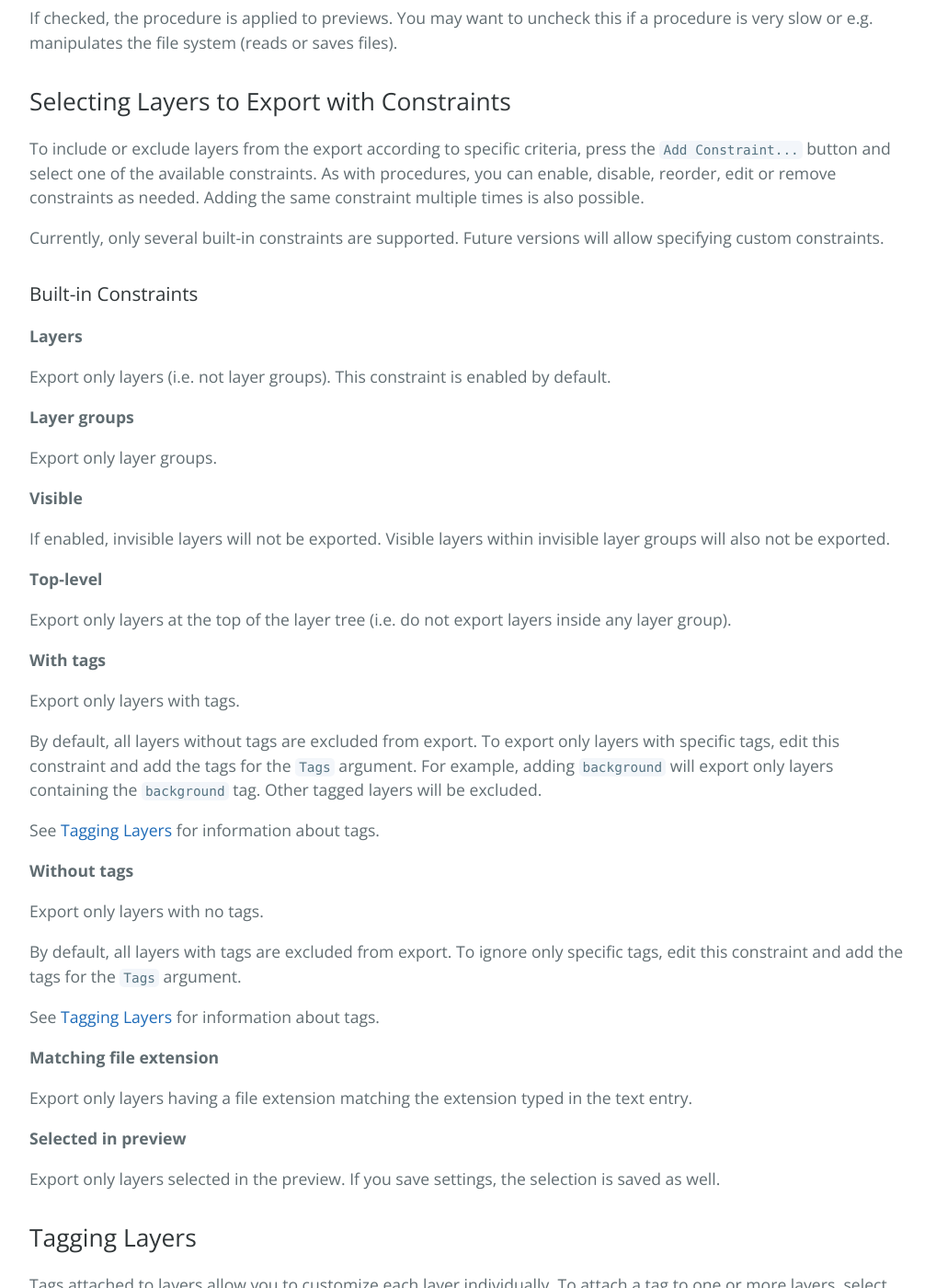
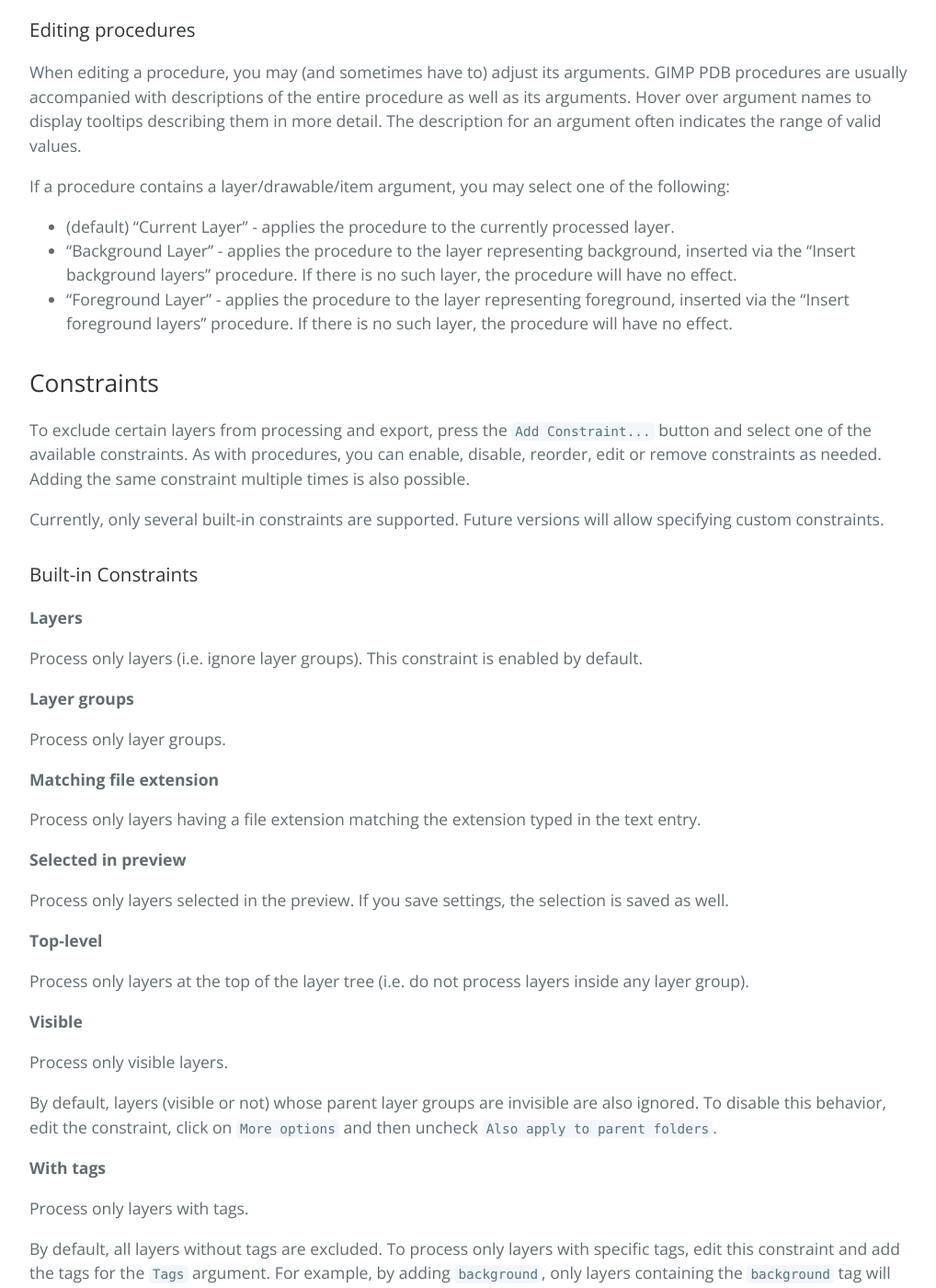
Before and after one commit to kamilburda/gimp-export-layers, a Jekyll site: the page built from dev/sections/Customizing-Export.md, in a window 1280 px wide and 1400 px high, scrolled down 11152 px. Shown: the whole window at 92% size, without its empty margins (128-1146 px from the left). Built offline with Jekyll 4.4.1, drawn with Linux system fonts in a browser that asks for light colours; some of the changed text lies outside the part shown.

Commit message:
Update docs

```diff
--- a/dev/sections/Customizing-Export.md
+++ b/dev/sections/Customizing-Export.md
@@ -16,8 +16,8 @@
 
 Beyond the basic features, Export Layers allows you to:
 * customize the layer name,
-* apply additional procedures before the export (insert background, scale down, ...),
-* selecting which layers to export by applying constraints (only visible layers, ...),
+* apply additional *procedures* before the export (insert background, scale down, ...),
+* selecting which layers to process by applying *constraints* (only visible layers, ...),
 * customize export to save multi-layer images (e.g. multi-page PDFs).
 
 To enable customization, press the `Settings` button and select `Show More Settings`.
@@ -40,6 +40,12 @@
 **I want to export only visible layers.**
 
 Check the "Visible" constraint (or add one if not already).
+
+
+**I want to export only visible layers, including those that have invisible parent layer groups.**
+
+1. Check the "Visible" constraint (or add one if not already).
+2. Edit the "Visible" constraint (hover over the constraint and click on the pen and paper icon). In the dialog, click on `More options` and then uncheck `Also apply to parent folders`.
 
 
 **I don't want to preserve folder hierarchy when exporting layers.**
@@ -79,7 +85,8 @@
 1. In the preview to the right, right-click on the layer name you want to be your background.
 2. Check `Background`. A tag icon will be displayed next to the layer name.
 3. To add more layers as background, repeat steps 1 and 2. If you need to achieve a particular order of background layers, you need to reorder the layers in GIMP (i.e. outside the plug-in). The plug-in will sync with the changes done in GIMP.
-4. Add the "Insert background layers" procedure. If needed, you may place this procedure after "Use layer size" by dragging it above/onto "Use layer size".
+4. Add the "Insert background layers" procedure. If needed, you may place this procedure after "Use layer size" by dragging it onto "Use layer size".
+5. If you want to perform [batch editing](Batch-Editing.md) rather than export, you may want to merge the inserted background with each layer. To do so, add the "Merge background" procedure.
 
 
 **I want to save the image as a multi-page PDF file.**
@@ -87,11 +94,12 @@
 While multi-page PDF export is already possible in GIMP without any third-party plug-ins, Export Layers allows you to apply custom procedures before the export or export each layer group (instead of the entire image).
 
 1. Add the "Export" procedure.
-2. Type `pdf` next to `File extension`.
-3. Select an option in `Perform export:`. To export a single image, select `For the entire image at once`.
-4. If needed and if `For the entire image at once` was selected, adjust `Image filename pattern` as seen fit.
-5. Specifically for the PDF format, you need to check `Layers as pages` when the native PDF export dialog is shown. Otherwise, only a single page will be exported.
-6. You may also want to uncheck the "Use layer size" procedure to use the image size (since PDF pages have the same dimensions), otherwise you might obtain unexpected results.
+2. Adjust the output folder as needed. The folder explorer in the main dialog will be ignored.
+3. Type `pdf` next to `File extension`.
+4. Select an option in `Perform export:`. To export a single image, select `For the entire image at once`.
+5. If needed and if `For the entire image at once` was selected, adjust `Image filename pattern` as seen fit.
+6. Specifically for the PDF format, you need to check `Layers as pages` when the native PDF export dialog is shown. Otherwise, only a single page will be exported.
+7. You may also want to uncheck the "Use layer size" procedure to use the image size (since PDF pages have the same dimensions), otherwise you might obtain unexpected results.
 
 Also note that if you export top-level layer groups and the first layer group contains only a single layer, the `Layers as pages` option in the PDF dialog cannot be checked, even if subsequent layer groups contain multiple layers. This is the current behavior of the PDF export in GIMP (at least in GIMP 2.10).
 
@@ -292,11 +300,11 @@
 * `[layer path, [,], [[[%c]]] ]` → `[Body],[Hands],[Left]`
 
 
-Customizing Export with Procedures
-----------------------------------
+Procedures
+----------
 
-Procedures allow you to process layers before they are exported.
-To add procedures before the export of each layer, press the `Add Procedure...` button and select one of the available procedures, or add a [custom procedure](#Adding-Custom-Procedures).
+Procedures allow you to apply image filters to each layer.
+Press the `Add Procedure...` button and select one of the available procedures, or add a [custom procedure](#Adding-Custom-Procedures).
 
 For each added procedure, you may perform any of the following:
 * enable and disable the procedure,
@@ -334,21 +342,21 @@
 
 **Ignore folder structure**
 
-Export all layers to the output directory on the same level, i.e. do not create subfolders for layer groups.
+Export all layers to the output folder on the same level, i.e. do not create subfolders for layer groups.
 
 **Inherit transparency from layer groups**
 
 Combine opacity from all parent layer groups for each layer.
 This corresponds to how the layer is actually displayed in the image canvas.
 
-For example, if a layer has 50% opacity and its parent group also has 50% opacity, the resulting opacity of the exported layer will be 25%.
+For example, if a layer has 50% opacity and its parent group also has 50% opacity, the resulting opacity of the layer will be 25%.
 
 **Insert background layers**
 
 Insert layers tagged with `Background` as background for each layer.
 To set a layer as a background layer, see [Tagging Layers](#tagging-layers).
 
-Note that even background layers get exported - to prevent this behavior, enable the `Without tags` constraint.
+Note that even background layers are processed and exported - to prevent this behavior, enable the `Without tags` constraint.
 
 You may modify the tag representing the background layers by editing the procedure argument `Tag`.
 
@@ -361,13 +369,23 @@
 Insert layers tagged with `Foreground` as foreground for each layer.
 To set a layer as a foreground layer, see [Tagging Layers](#tagging-layers).
 
-Note that even foreground layers get exported - to prevent this behavior, enable the `Without tags` constraint.
+For more information, see "Insert background layers" above.
 
-You may modify the tag representing the foreground layers by editing the procedure argument `Tag`.
+**Merge background**
 
-In the dialog, this procedure is always inserted in the first position.
-This prevents potential confusion when `Use layer size` is unchecked and the foreground is offset relative to the layer rather than the image canvas.
-If this is your intention, you can always move this procedure below `Use layer size`.
+Merges an already inserted background layer (via "Insert background layers", see above) with the current layer.
+
+This is useful if you wish to have a single merged layer rather than the background as a separate layer.
+
+When exporting layers, the background is merged automatically before the export, hence this procedure is only useful when batch editing layers.
+
+If there is no background layer inserted, this procedure has no effect.
+
+**Merge foreground**
+
+Merges an already inserted foreground layer (via "Insert foreground layers", see above) with the current layer.
+
+For more information, see "Merge background" above.
 
 **Rename layer**
 
@@ -386,6 +404,8 @@
 Note that in that case the layers will be cut off if they are partially outside the image canvas.
 To export the entire layer, leave this setting enabled.
 
+When batch editing, you may want to disable this procedure as the image will be resized to the last processed layer's dimensions.
+
 
 ### Adding Custom Procedures <a name="Adding-Custom-Procedures"></a>
 
@@ -403,26 +423,14 @@
 
 If a procedure contains a layer/drawable/item argument, you may select one of the following:
 * (default) "Current Layer" - applies the procedure to the currently processed layer.
-* "Background" - applies the procedure to layer placed after the current layer (i.e. the background), usually created via the "Insert background layers" procedure. Careful, if there is no such layer, the export will fail.
-* "Foreground" - applies the procedure to layer placed before the current layer (i.e. the foreground), usually created via the "Insert foreground layers" procedure. Careful, if there is no such layer, the export will fail.
+* "Background Layer" - applies the procedure to the layer representing background, inserted via the "Insert background layers" procedure. If there is no such layer, the procedure will have no effect.
+* "Foreground Layer" - applies the procedure to the layer representing foreground, inserted via the "Insert foreground layers" procedure. If there is no such layer, the procedure will have no effect.
 
 
-### More options
+Constraints
+-----------
 
-When editing a procedure or a constraint, you may expand `More options` for further customization.
-Options under `More options` are described below.
-
-
-**Enable for previews**
-
-If checked, the procedure is applied to previews.
-You may want to uncheck this if a procedure is very slow or e.g. manipulates the file system (reads or saves files).
-
-
-Selecting Layers to Export with Constraints
--------------------------------------------
-
-To include or exclude layers from the export according to specific criteria, press the `Add Constraint...` button and select one of the available constraints.
+To exclude certain layers from processing and export, press the `Add Constraint...` button and select one of the available constraints.
 As with procedures, you can enable, disable, reorder, edit or remove constraints as needed.
 Adding the same constraint multiple times is also possible.
 
@@ -434,50 +442,52 @@
 
 **Layers**
 
-Export only layers (i.e. not layer groups).
+Process only layers (i.e. ignore layer groups).
 This constraint is enabled by default.
 
 **Layer groups**
 
-Export only layer groups.
+Process only layer groups.
+
+**Matching file extension**
+
+Process only layers having a file extension matching the extension typed in the text entry.
+
+**Selected in preview**
+
+Process only layers selected in the preview.
+If you save settings, the selection is saved as well.
+
+**Top-level**
+
+Process only layers at the top of the layer tree (i.e. do not process layers inside any layer group).
 
 **Visible**
 
-If enabled, invisible layers will not be exported.
-Visible layers within invisible layer groups will also not be exported.
+Process only visible layers.
 
-**Top-level**
-
-Export only layers at the top of the layer tree (i.e. do not export layers inside any layer group).
+By default, layers (visible or not) whose parent layer groups are invisible are also ignored.
+To disable this behavior, edit the constraint, click on `More options` and then uncheck `Also apply to parent folders`.
 
 **With tags**
 
-Export only layers with tags.
+Process only layers with tags.
 
-By default, all layers without tags are excluded from export.
-To export only layers with specific tags, edit this constraint and add the tags for the `Tags` argument.
-For example, adding `background` will export only layers containing the `background` tag.
+By default, all layers without tags are excluded.
+To process only layers with specific tags, edit this constraint and add the tags for the `Tags` argument.
+For example, by adding `background`, only layers containing the `background` tag will be processed.
 Other tagged layers will be excluded.
 
 See [Tagging Layers](#tagging-layers) for information about tags.
 
 **Without tags**
 
-Export only layers with no tags.
+Process only layers with no tags.
 
-By default, all layers with tags are excluded from export.
+By default, all layers with tags are excluded.
 To ignore only specific tags, edit this constraint and add the tags for the `Tags` argument.
 
 See [Tagging Layers](#tagging-layers) for information about tags.
-
-**Matching file extension**
-
-Export only layers having a file extension matching the extension typed in the text entry.
-
-**Selected in preview**
-
-Export only layers selected in the preview.
-If you save settings, the selection is saved as well.
 
 
 Tagging Layers
@@ -490,8 +500,27 @@
 Adding or removing tags modifies the current image.
 Save the image to keep the tags permanently.
 
-By default, Export Layers defines `Background` and `Foreground` tags.
+By default, Export Layers provides `Background` and `Foreground` tags.
 To add custom tags, right-click anywhere on the preview, select `Add New Tag...` and name your new tag.
 The new tag will be immediately added to the currently selected layer(s).
 
 To remove custom tags, remove them first from all layers, then right-click anywhere on the preview, select `Remove Tag...` and select the tag you wish to remove.
+
+
+More Options
+------------
+
+When editing procedures or constraints, you may adjust additional options when clicking on `More options`.
+
+**Enable for previews**
+
+If checked (the default), apply the procedure or constraint in the preview.
+
+Unchecking this can be handy if a procedure takes too long or manipulates the file system (reads or saves files).
+
+**Also apply to parent folders** (constraints only)
+
+If checked, a layer will satisfy a constraint if all of its parent groups also satisfy the constraint.
+For example, if checking this option for the "Visible" constraint, a visible layer would be ignored if any of its parent layer groups are not visible.
+
+This option is unchecked by default and is only checked for the "Visible" constraint that is displayed when running this plug-in for the first time.
```
Also changed, not shown: dev/sections/Batch-Editing.md (+2 -0 lines), dev/sections/CHANGELOG.md (+8 -1 lines), sections/CHANGELOG.md (+8 -1 lines).
